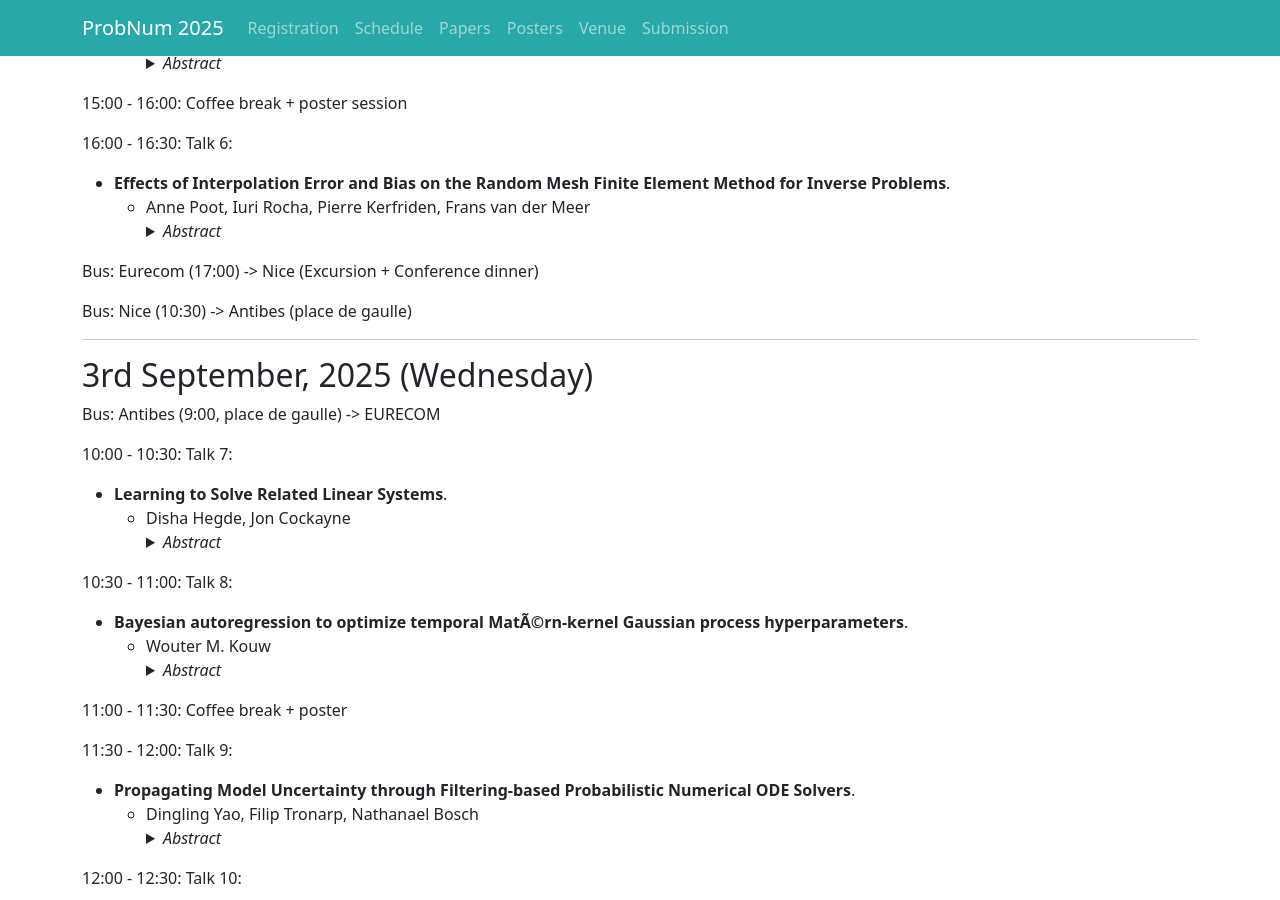
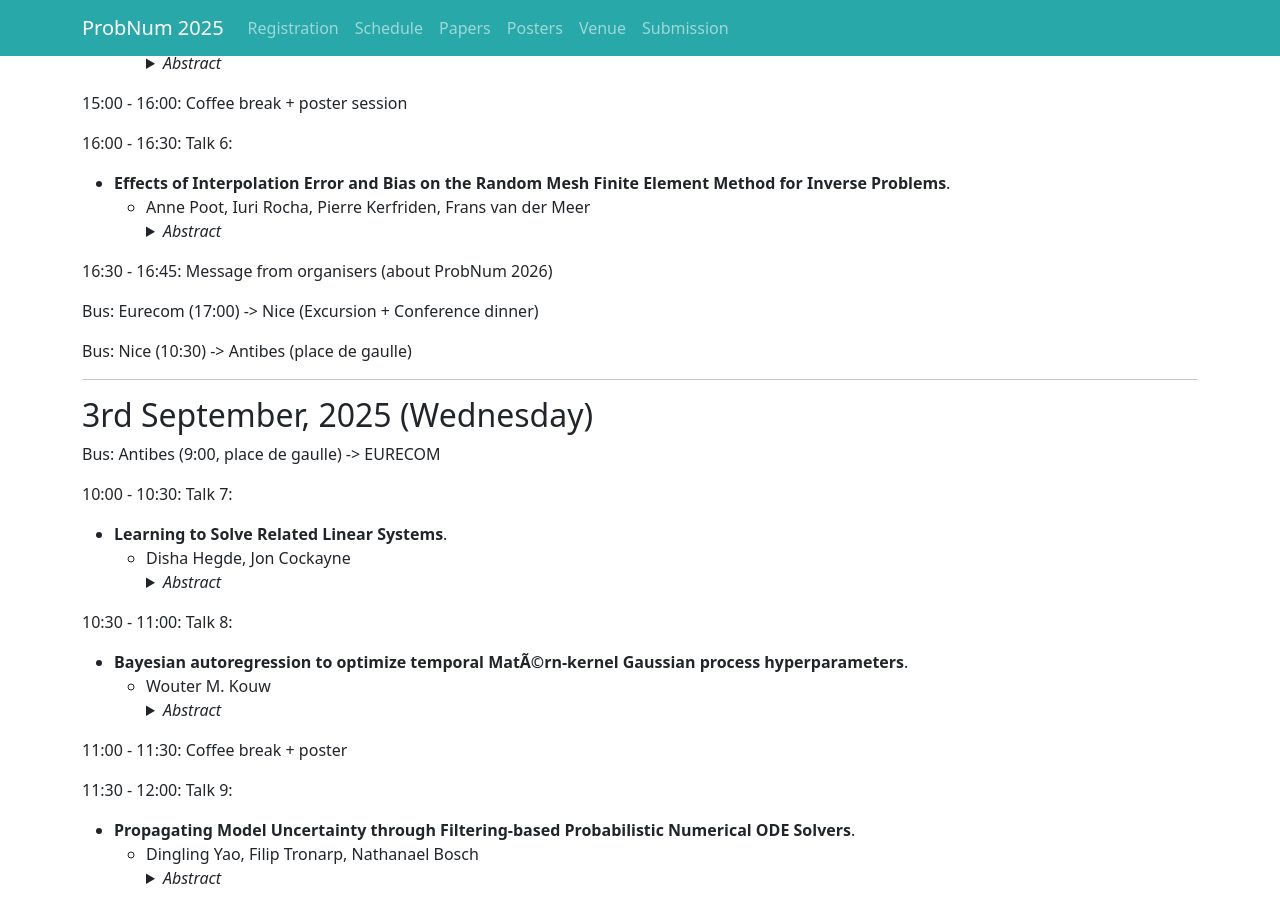
Before and after one commit to probnum2026/probnum2026.github.io, a Jekyll site: the page built from schedule.md, in a window 1280 px wide and 900 px high, scrolled down 2020 px. Built offline with Jekyll 4.4.1, drawn with Linux system fonts in a browser that asks for light colours; nearby versions of some CDN libraries.

Commit message:
Update schedule.md

```diff
--- a/schedule.md
+++ b/schedule.md
@@ -106,6 +106,7 @@ Bus: Antibes (9:00, place de gaulle) -> EURECOM
     <summary><em>Abstract</em></summary>
     <p> Bayesian inverse problems are an important application for probabilistic solvers of partial differential equations: when fully resolving numerical error is computationally infeasible, probabilistic solvers can be used to consistently model the error and propagate it to the posterior. In this work, the performance of the random mesh finite element method (RM-FEM) is investigated in a Bayesian inverse setting. We show how interpolation error negatively affects the RM-FEM posterior, and how these negative effects can be diminished. In scenarios where FEM is biased for a quantity of interest, we find that RM-FEM struggles to accurately model this bias. </p> </details>
 
+16:30 - 16:45: Message from organisers (about ProbNum 2026)
 
 Bus: Eurecom (17:00)  -> Nice  (Excursion + Conference dinner)
 
```
